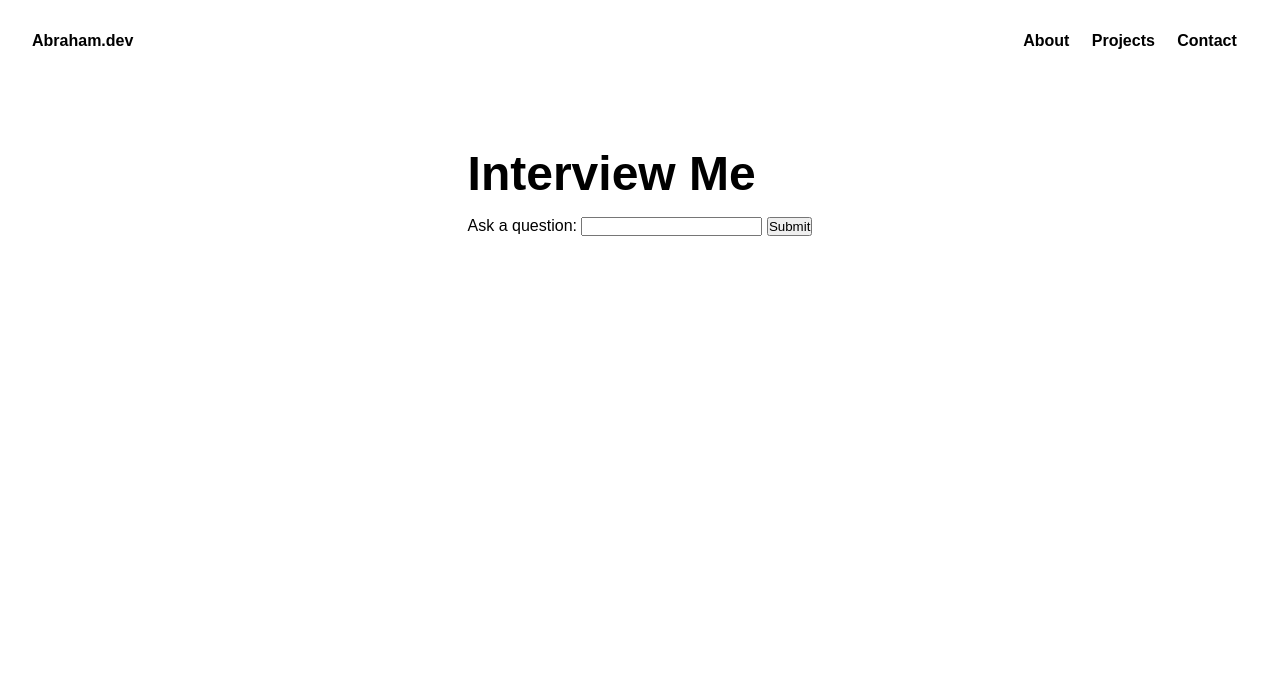
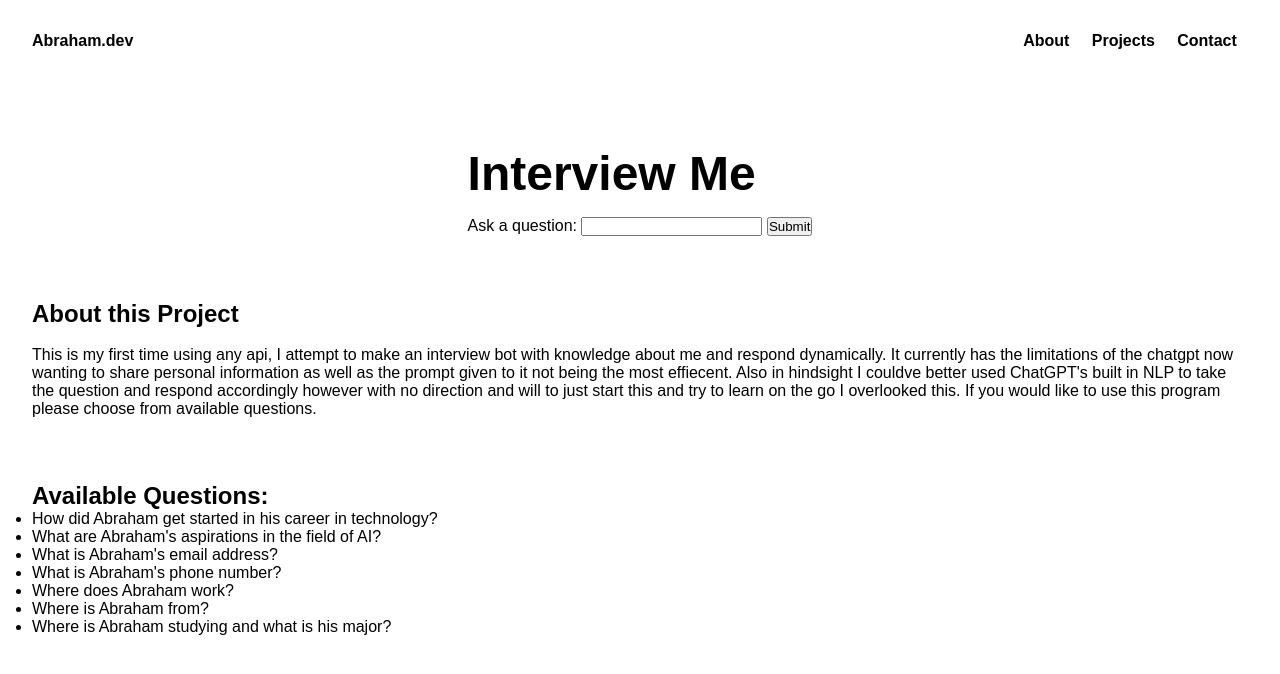
Before and after one commit to AbrahamRodri/PortfolioWeb, a Flask app: page /project in a window 1280 px wide. Shown: the top 674 px of the page. Run offline with Flask 3, Linux system fonts and the light colour scheme; data comes from the database, SQL or seed files in the repository; both versions use the stored data as it was after the commit.

Commit message:
Added more information to Database, added Q's list

```diff
--- a/import.py
+++ b/import.py
@@ -31,8 +31,6 @@ def print_all_data_from_table(table_name):
 
     conn.close()
 
-insert_into_personal_info("Where is Abraham from?", "The context is that abraham, who you are an assistant answering questions for, lives in fresno california." )
-
 
 
 # Example usage:
--- a/server.py
+++ b/server.py
@@ -7,10 +7,22 @@ from app import get_answer_from_db, get_response_using_openai
 
 app = Flask(__name__)
 
+def get_all_questions():
+    conn = sqlite3.connect('interview_data.db')
+    cursor = conn.cursor()
+
+    cursor.execute("SELECT keyword FROM personal_info UNION SELECT question FROM interview_qa")
+    questions = cursor.fetchall()
+
+    conn.close()
+    return [q[0] for q in questions]
+
 @app.route('/project', methods=['GET', 'POST'])
 def project():
     question = ""
     answer = ""
+    questions = get_all_questions()
+
     if request.method == 'POST':
         user_query = request.form.get('question')
 
@@ -23,7 +35,7 @@ def project():
         question = user_query
         conn.close()
 
-    return render_template('projects.html', question=question, answer=answer)
+    return render_template('projects.html', question=question, answer=answer, questions=questions)
 
 
 @app.route('/about')
--- a/templates/projects.html
+++ b/templates/projects.html
@@ -40,6 +40,20 @@
             </div>
         </div>
     </section>
+    <section>
+        <h2>About this Project</h2> <br>
+        <p>This is my first time using any api, I attempt to make an interview bot with knowledge about me and respond dynamically. It currently has the limitations of the chatgpt now wanting to share personal information as well as the prompt given to it not being the most effiecent. Also in hindsight I couldve better used ChatGPT's built in NLP to take the question and respond accordingly however with no direction and will to just start this and try to learn on the go I overlooked this. If you would like to use this program please choose from available questions.</p>
+    </section>
+    <section>
+        <div class="questions-list">
+            <h2>Available Questions:</h2>
+            <ul>
+                {% for question in questions %}
+                    <li>{{ question }}</li>
+                {% endfor %}
+            </ul>
+        </div>
+    </section>
     <footer>
     </footer>
 </body>
```
Also changed, not shown: interview_data.db, your_database.db (added).
